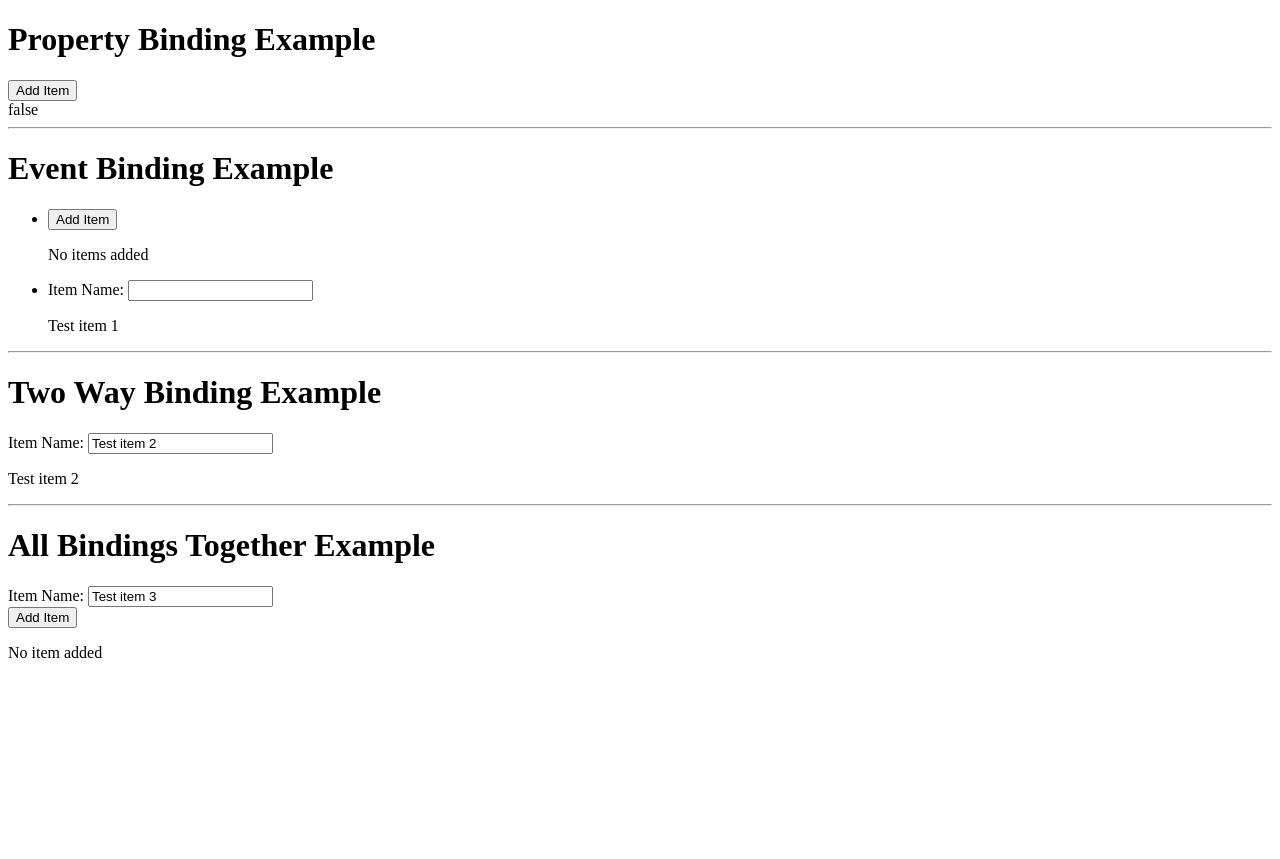
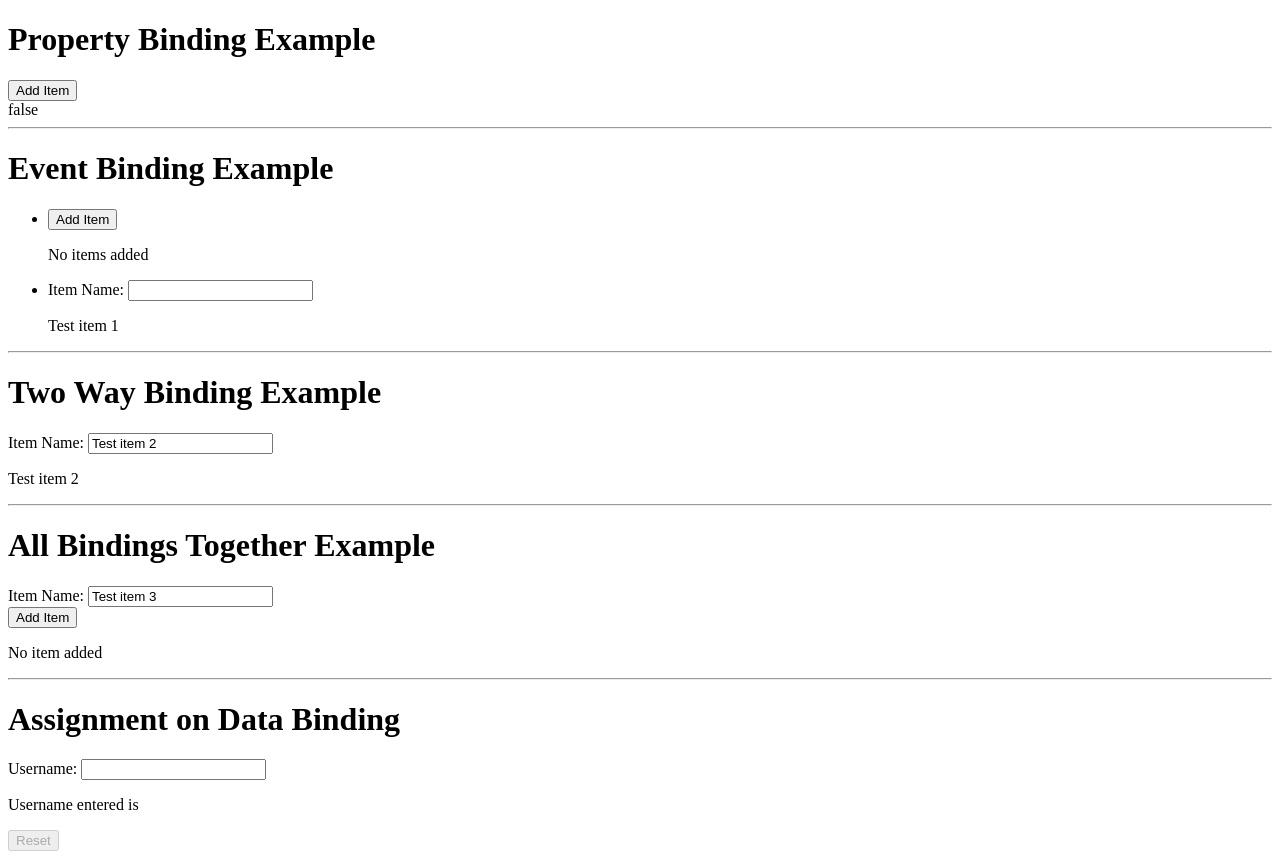
Before and after one commit to suvarna-gaikwad/databinding-assignment, an Angular app: page / in a window 1280 px wide. Before the commit the page ends 800 px from the top, so only its background shows below. Built offline with nearby package versions, Linux system fonts and the light colour scheme.

Commit message:
all binding assignment

```diff
--- a/src/app/app.component.html
+++ b/src/app/app.component.html
@@ -15,3 +15,8 @@
 
 <h1>All Bindings Together Example</h1>
 <app-all-binding></app-all-binding>
+
+<hr>
+
+<h1>Assignment on Data Binding</h1>
+<app-assignment></app-assignment>
--- a/src/app/app.module.ts
+++ b/src/app/app.module.ts
@@ -7,11 +7,12 @@ import { PropertyBindingComponent } from './property-binding/property-binding.co
 import { EventBindingComponent } from './event-binding/event-binding.component';
 import { TwoWayBindingComponent } from './two-way-binding/two-way-binding.component';
 import { AllBindingComponent } from './all-binding/all-binding.component';
+import { AssignmentComponent } from './assignment/assignment.component';
 
 @NgModule({
   declarations: [
     AppComponent,
-    PropertyBindingComponent, EventBindingComponent, TwoWayBindingComponent, AllBindingComponent
+    PropertyBindingComponent, EventBindingComponent, TwoWayBindingComponent, AllBindingComponent, AssignmentComponent
   ],
   imports: [
     BrowserModule,
--- /dev/null
+++ b/src/app/assignment/assignment.component.html
@@ -0,0 +1,4 @@
+<label>Username: </label>
+<input type="text" [(ngModel)]="username"><br/>
+<p> Username entered is {{ username }} </p>
+<button [disabled]="username === ''" (click)="resetUser()">Reset</button>
--- /dev/null
+++ b/src/app/assignment/assignment.component.ts
@@ -0,0 +1,21 @@
+import { Component, OnInit } from '@angular/core';
+
+@Component({
+  selector: 'app-assignment',
+  templateUrl: './assignment.component.html',
+  styleUrls: ['./assignment.component.css']
+})
+export class AssignmentComponent implements OnInit {
+
+  username = '';
+
+  constructor() { }
+
+  ngOnInit() {
+  }
+
+  resetUser(){
+    this.username = '';
+  }
+
+}
```
Also changed, not shown: src/app/assignment/assignment.component.css (added), 1 other file (tests, documents, lock files or other folders).
